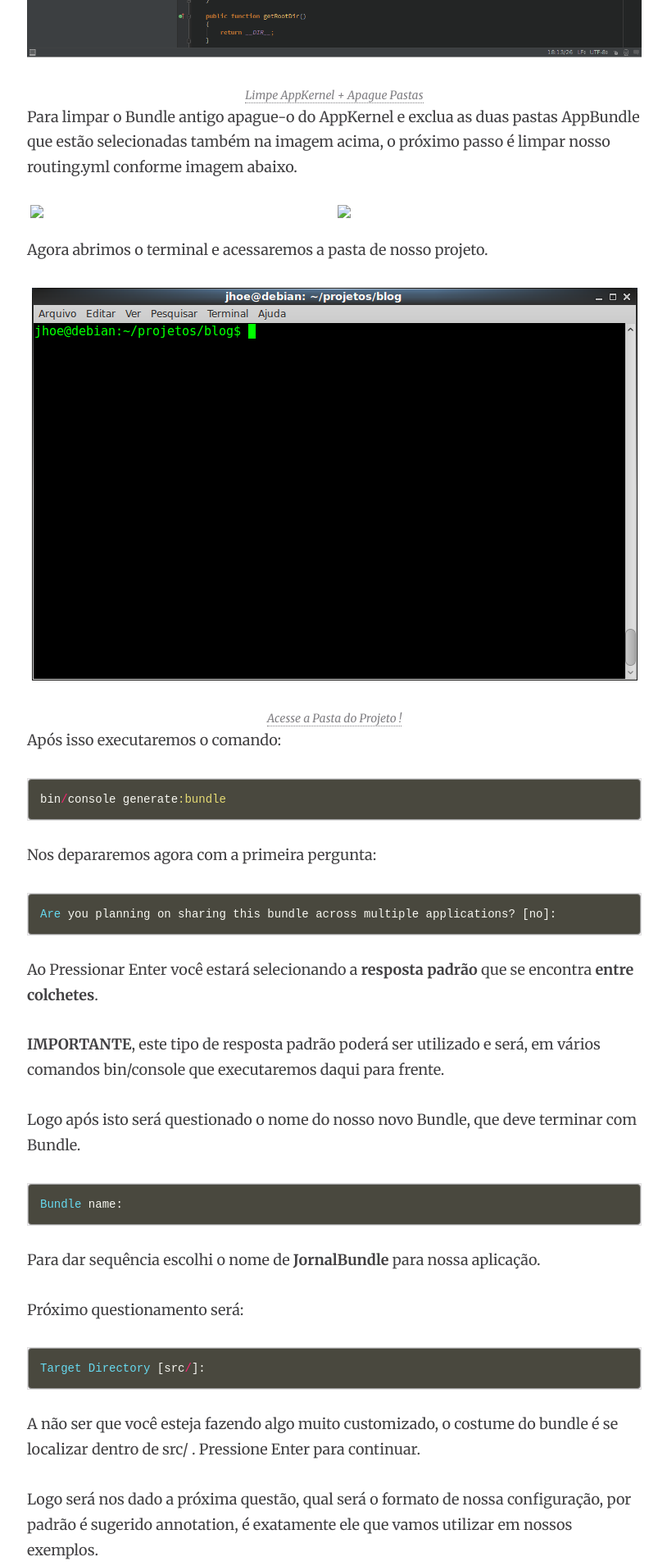
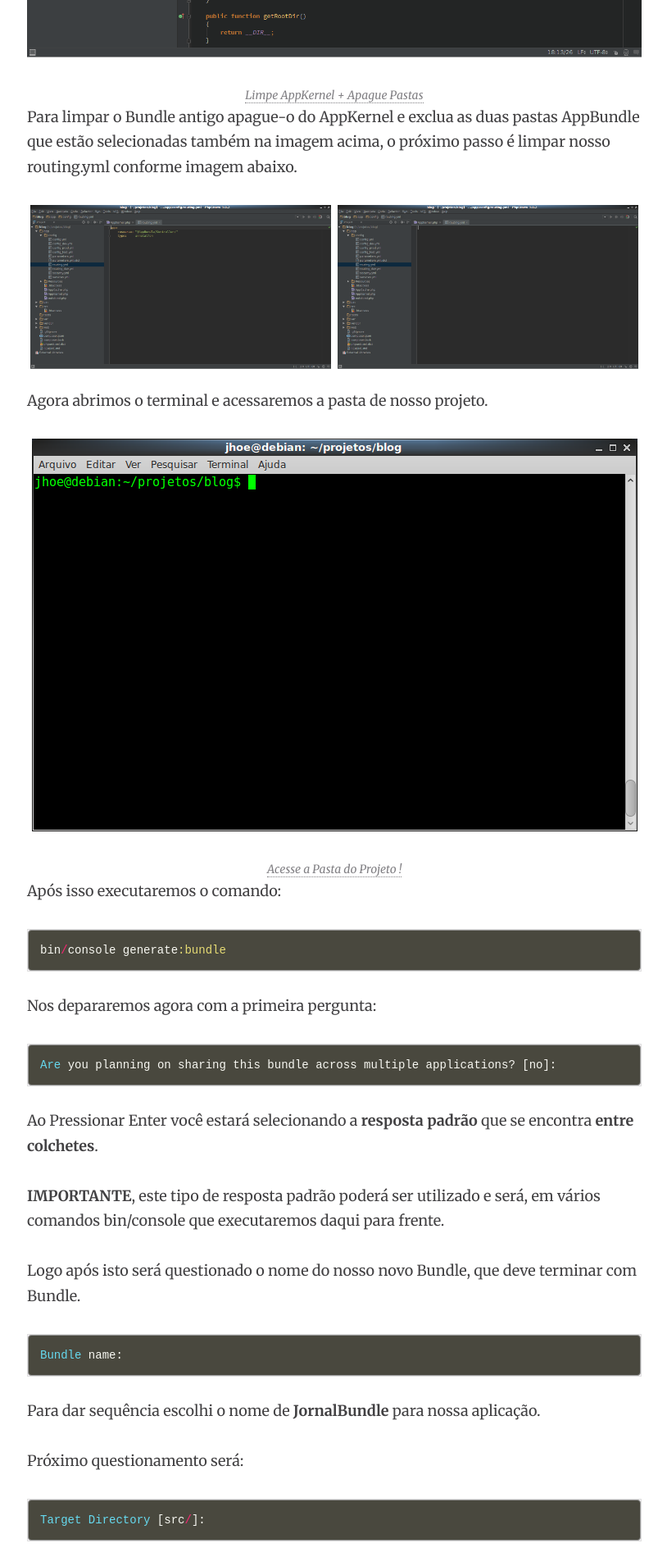
Before and after one commit to jhoemrs/old_theme, a Jekyll site: the page built from _posts/2016-03-17-novoBundle.md, in a window 1280 px wide. Shown: the part 1791-3701 px from the top of the page at 82% size, without its empty margins (232-1046 px from the left). Built offline with Jekyll 4.4.1, drawn with Linux system fonts in a browser that asks for light colours; nearby versions of some CDN libraries; comment, search, counter and statistics services are not loaded.

Commit message:
Fix Images.

```diff
--- a/_posts/2016-03-17-novoBundle.md
+++ b/_posts/2016-03-17-novoBundle.md
@@ -30,8 +30,8 @@ Primeiro vamos limpar o Bundle que já veio com nosso projeto.
 Para limpar o Bundle antigo apague-o do AppKernel e exclua as duas pastas AppBundle que estão selecionadas também na imagem acima, o próximo passo é limpar nosso routing.yml conforme imagem abaixo.
 
 <figure class="half">
-	<a href="{{ site.url }}/images/postagens/novoBundle/routingSujo.png"><img src="{{ site.url }}/images/novoBundle/routingSujo.png"></a>
-	<a href="{{ site.url }}/images/postagens/novoBundle/routingLimpo.png"><img src="{{ site.url }}/images/novoBundle/routingLimpo.png"></a>
+	<a href="{{ site.url }}/images/postagens/novoBundle/routingSujo.png"><img src="{{ site.url }}/images/postagens/novoBundle/routingSujo.png"></a>
+	<a href="{{ site.url }}/images/postagens/novoBundle/routingLimpo.png"><img src="{{ site.url }}/images/postagens/novoBundle/routingLimpo.png"></a>
 </figure>
 
 Agora abrimos o terminal e acessaremos a pasta de nosso projeto.
```
